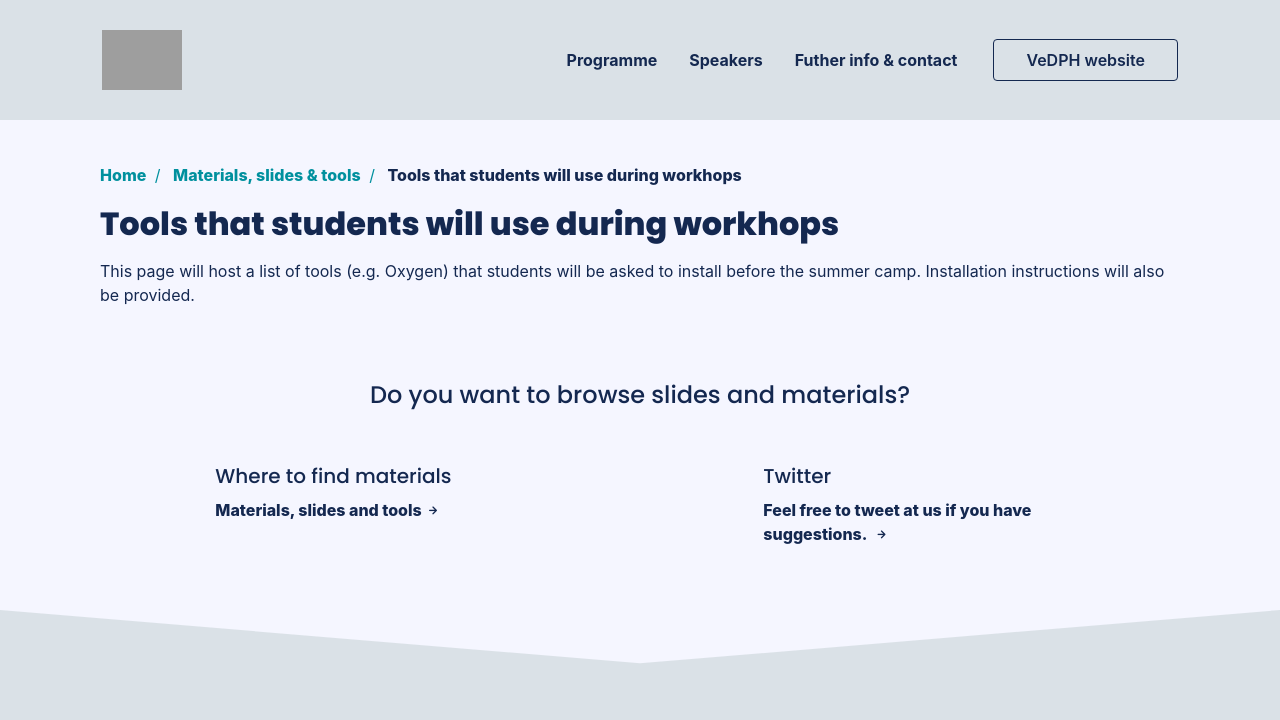
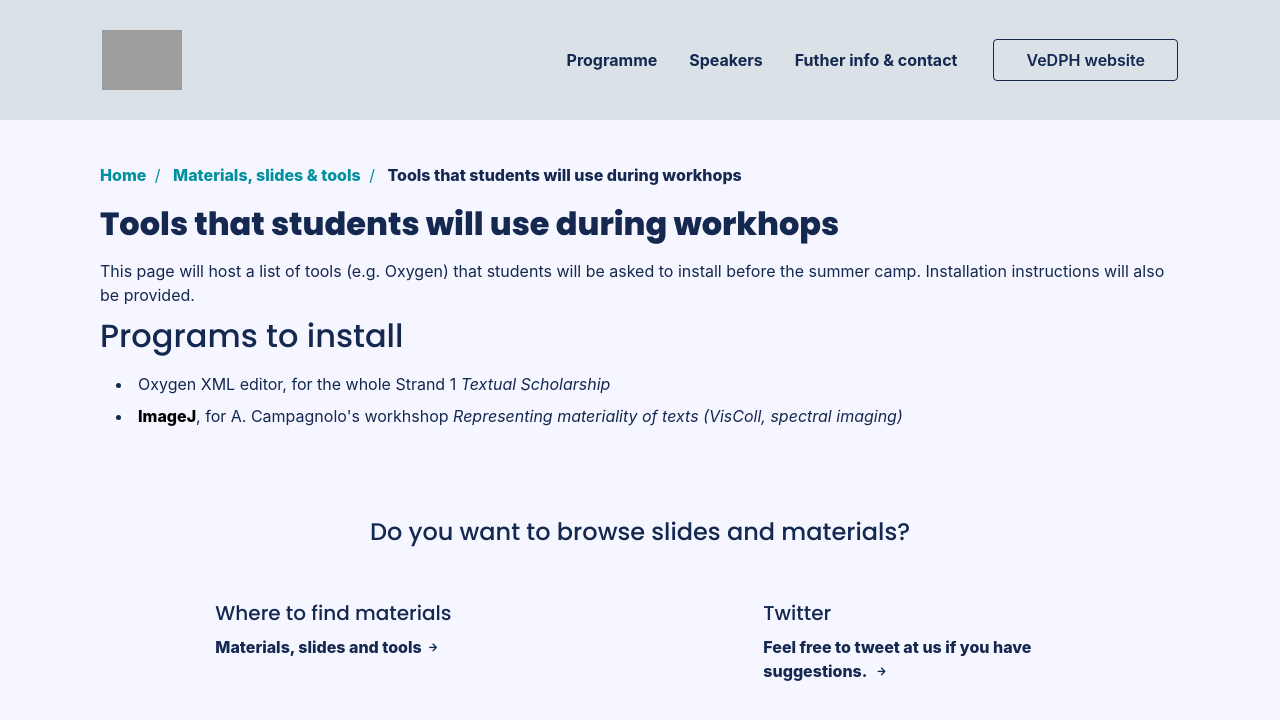
Before and after one commit to vedph/summercamp, a Jekyll site: the page built from materials/tools/index.html, in a window 1280 px wide, cut to the strip 0-724 px from the top of the page. Shown: the top 720 px of the strip. Built offline with Jekyll 4.4.1, drawn with Linux system fonts in a browser that asks for light colours; nearby versions of some CDN libraries; some web fonts are replaced; grey boxes are pictures that could not be loaded.

Commit message:
Put Alberto's took and Oxygen

```diff
--- a/materials/tools/index.html
+++ b/materials/tools/index.html
@@ -7,3 +7,10 @@ date: 2020-07-06 08:00:00
 ---
 
 This page will host a list of tools (e.g. Oxygen) that students will be asked to install before the summer camp. Installation instructions will also be provided.
+
+<h2>Programs to install</h2>
+
+<ul>
+    <li>Oxygen XML editor, for the whole Strand 1 <em>Textual Scholarship</em></li>
+    <li><a href="https://imagej.nih.gov/ij/download.html">ImageJ</a>, for A. Campagnolo's workhshop <em>Representing materiality of texts (VisColl, spectral imaging)</em></li>
+</ul>
```
